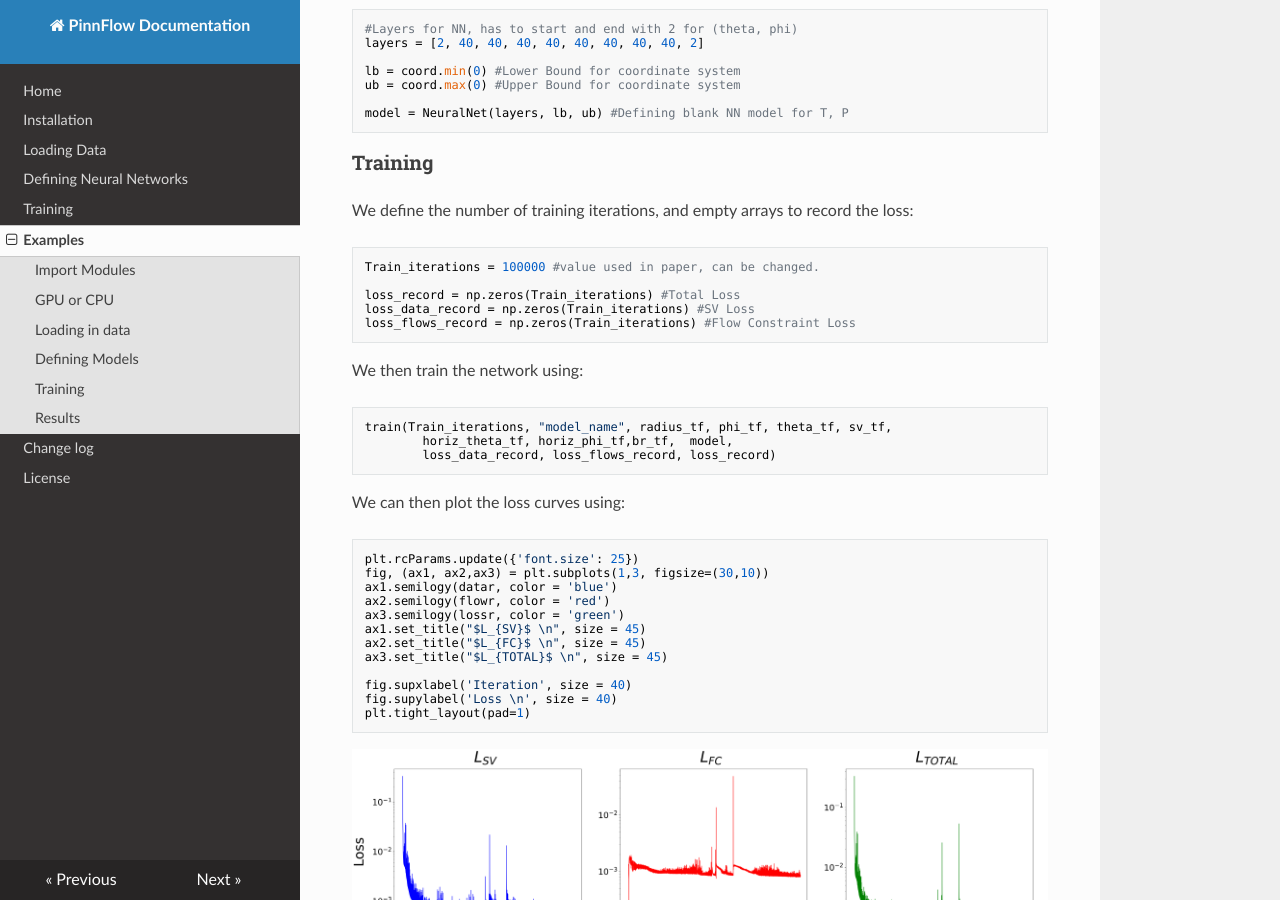
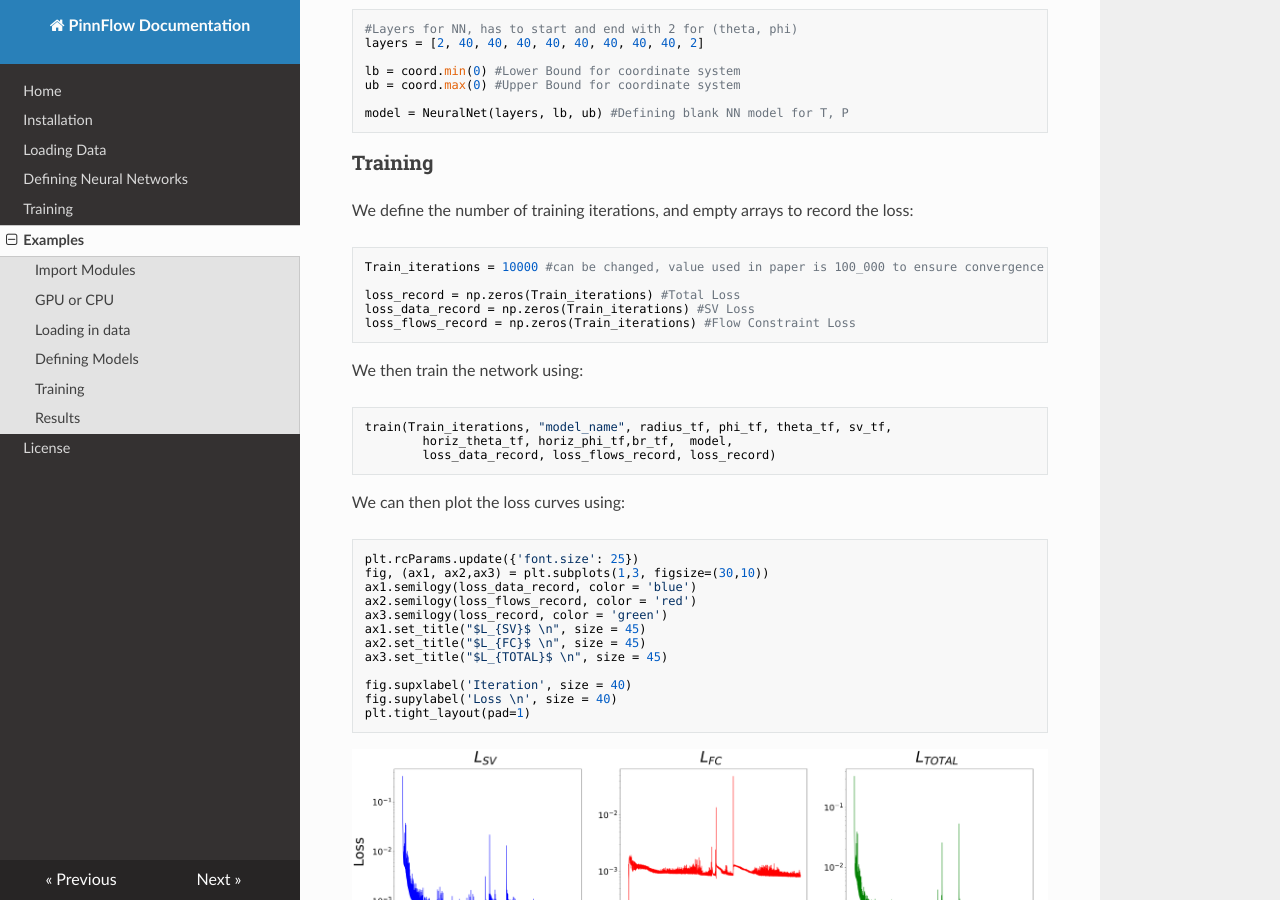
Before and after one commit to geonaomi/PINNFlow, an MkDocs documentation site: the page built from docs/examples.md, in a window 1280 px wide and 900 px high, scrolled down 1910 px. Built offline with MkDocs 1.6.1, drawn with Linux system fonts in a browser that asks for light colours; nearby versions of some CDN libraries.

Commit message:
update example

````diff
--- a/docs/examples.md
+++ b/docs/examples.md
@@ -83,7 +83,7 @@ model = NeuralNet(layers, lb, ub) #Defining blank NN model for T, P
 We define the number of training iterations, and empty arrays to record the loss:
 
 ```python
-Train_iterations = 100000 #value used in paper, can be changed.
+Train_iterations = 10000 #can be changed, value used in paper is 100_000 to ensure convergence
 
 loss_record = np.zeros(Train_iterations) #Total Loss
 loss_data_record = np.zeros(Train_iterations) #SV Loss
@@ -103,9 +103,9 @@ We can then plot the loss curves using:
 ```python
 plt.rcParams.update({'font.size': 25})
 fig, (ax1, ax2,ax3) = plt.subplots(1,3, figsize=(30,10))
-ax1.semilogy(datar, color = 'blue')
-ax2.semilogy(flowr, color = 'red')
-ax3.semilogy(lossr, color = 'green')
+ax1.semilogy(loss_data_record, color = 'blue')
+ax2.semilogy(loss_flows_record, color = 'red')
+ax3.semilogy(loss_record, color = 'green')
 ax1.set_title("$L_{SV}$ \n", size = 45)
 ax2.set_title("$L_{FC}$ \n", size = 45)
 ax3.set_title("$L_{TOTAL}$ \n", size = 45)
--- a/mkdocs.yml
+++ b/mkdocs.yml
@@ -16,5 +16,4 @@ nav:
   - Defining Neural Networks : nn.md
   - Training : train.md
   - Examples : examples.md
-  - Change log : changelog.md
   - License : license.md
````
